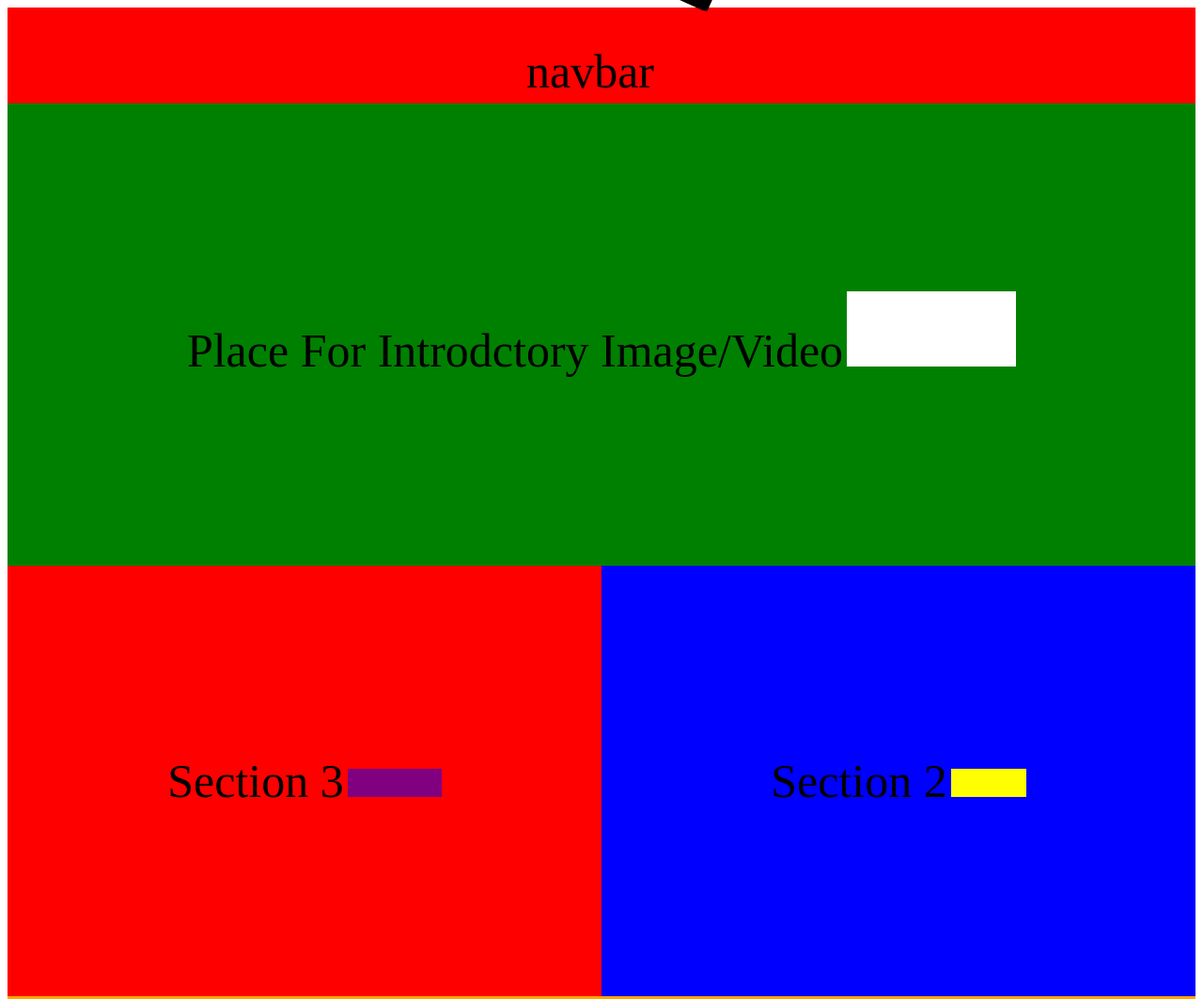
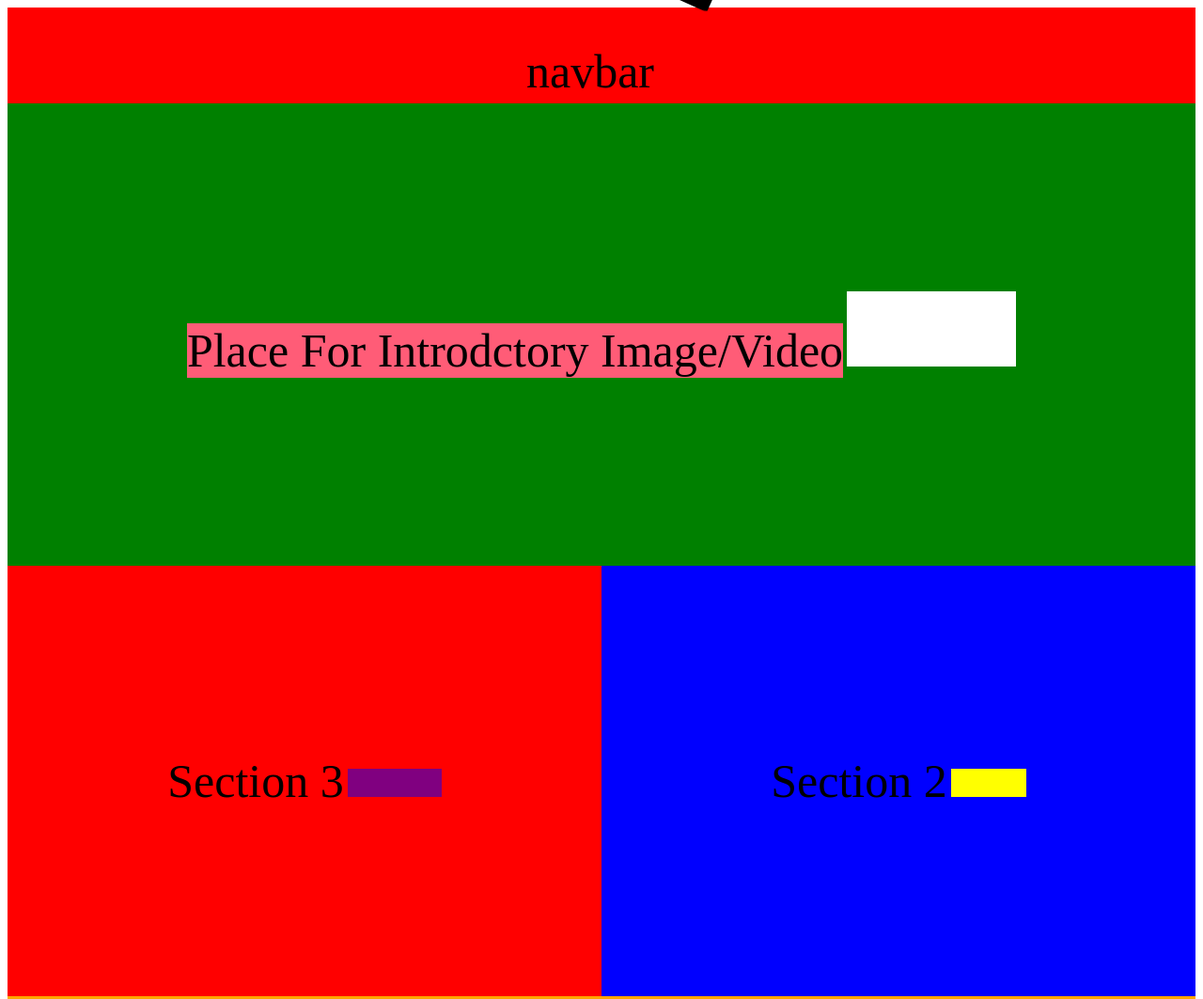
Before and after one commit to 36465/ZacharyAtKeyframes, a plain HTML site: page index.html in a window 1280 px wide. Shown: the top 1063 px of the page at 94% size. Drawn offline with Linux system fonts and the light colour scheme.

Commit message:
main files 2

```diff
--- a/style.css
+++ b/style.css
@@ -46,9 +46,6 @@
 
 }
 
-
-Text Example:
-
 .text2 {
     position: relative;
     animation: geeks2 5s infinite;
```
